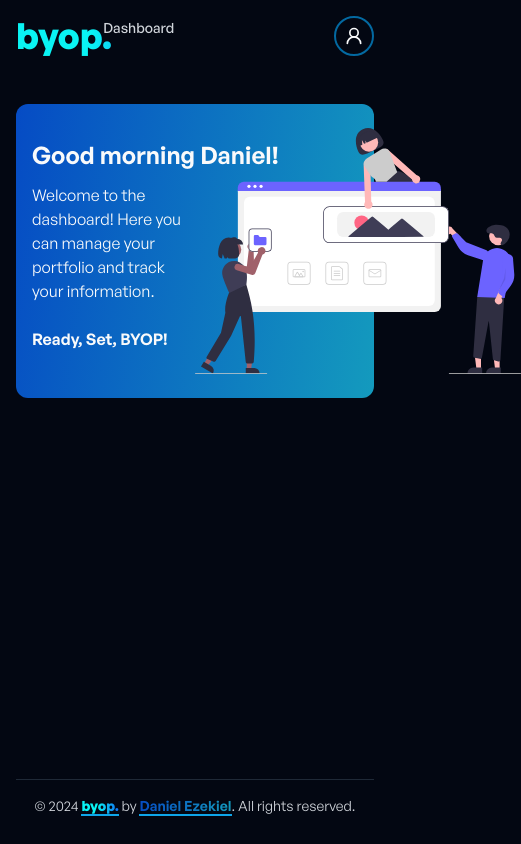
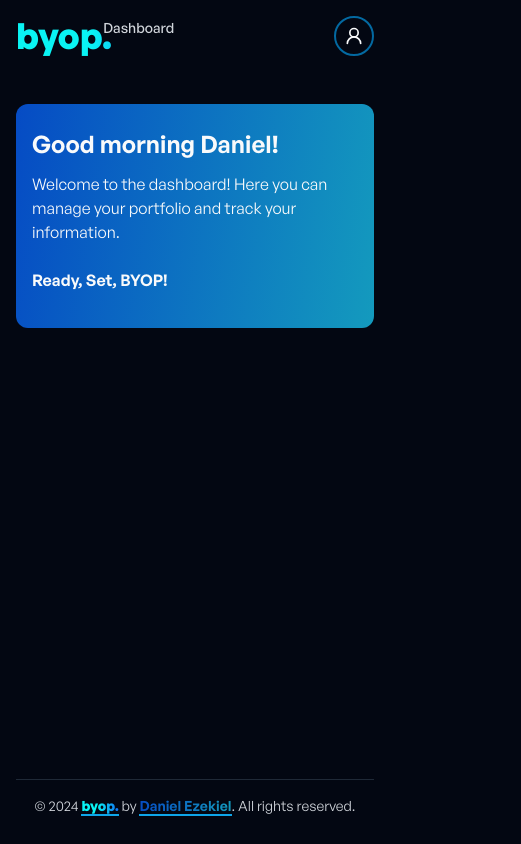
Before and after one commit to Daniel-Ezekiel/byop, a Next.js app: page /1/dashboard in a window 390 px wide. Shown: the whole page, 521 px wide, since content can reach past the window. Built offline with nearby package versions, Linux system fonts and the light colour scheme.

Commit message:
feat: responsiveness for dashboard hero section complete

```diff
--- a/src/app/[authUser]/dashboard/page.tsx
+++ b/src/app/[authUser]/dashboard/page.tsx
@@ -7,12 +7,12 @@ function Dashboard() {
   return (
     <MainLayout isDashboardPage={true}>
       <section className='py-12'>
-        <div className='w-full flex items-center justify-between rounded-xl p-4 py-6 bg-gradient-linear-300 lg:px-10 lg:pr-16 xl:w-[75rem] 2xl:w-[90rem]'>
-          <div className='w-1/2'>
+        <div className='w-full flex items-center justify-between rounded-xl p-4 py-6 bg-gradient-linear-300 md:px-10 lg:gap-10 lg:px-16 lg:pr-16 xl:w-[75rem] 2xl:w-[90rem]'>
+          <div className='sm:w-1/2'>
             <h1 className='w-[max-content] font-[family-name:var(--font-general-sans-semibold)] text-2xl md:text-3xl lg:text-4xl xl:text-5xl'>
               Good morning Daniel!
             </h1>
-            <p className='py-3 max-w-[26rem] lg:text-lg'>
+            <p className='py-3 md:max-w-[26rem] lg:text-lg'>
               Welcome to the dashboard! Here you can manage your portfolio and
               track your information.
               <br />
@@ -26,7 +26,7 @@ function Dashboard() {
           <Image
             src={ImgBuildPortfolio}
             alt='Build your own portfolio illustration'
-            className='w-full md:w-60 md:place-self-end lg:w-96'
+            className='hidden sm:block sm:w-60 md:place-self-end lg:w-96'
           />
         </div>
       </section>
```
